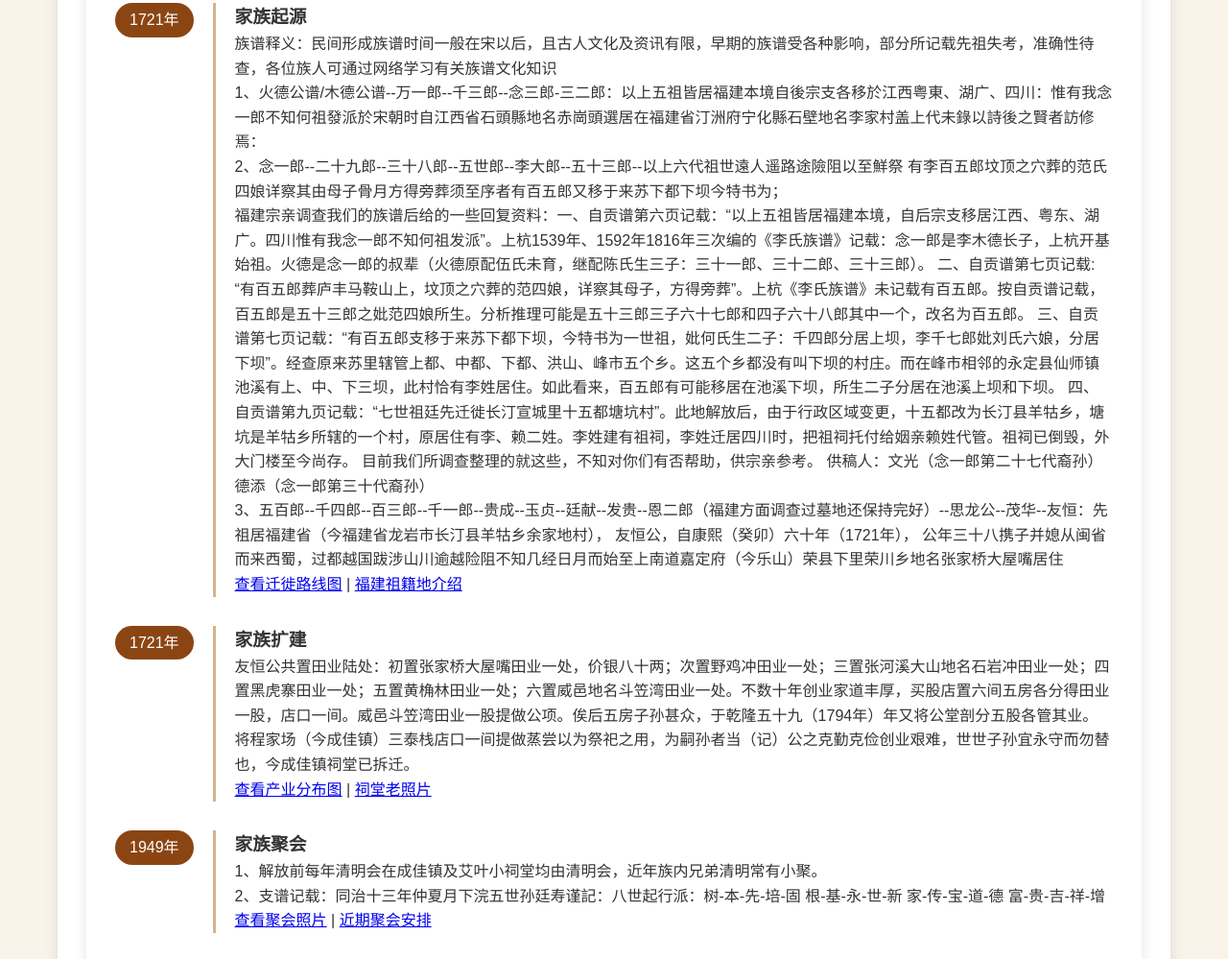
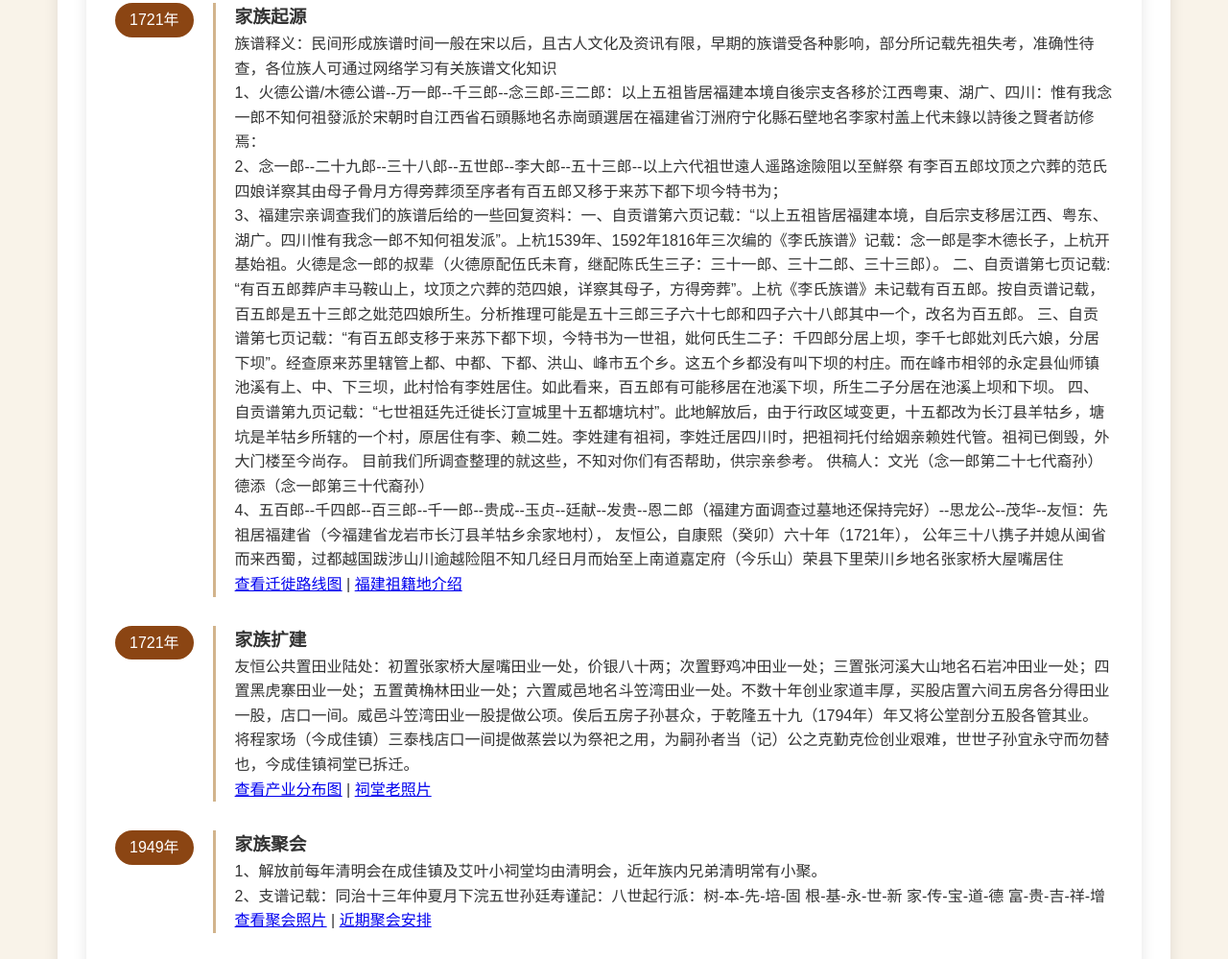
Before and after one commit to lpl88888888/lpl88888888.github.io, a plain HTML site: page index.html in a window 1280 px wide. Shown: the part 1165-2164 px from the top of the page at 96% size. Drawn offline with Linux system fonts and the light colour scheme.

Commit message:
Update index.html

```diff
--- a/index.html
+++ b/index.html
@@ -637,13 +637,13 @@
                     <p>族谱释义：民间形成族谱时间一般在宋以后，且古人文化及资讯有限，早期的族谱受各种影响，部分所记载先祖失考，准确性待查，各位族人可通过网络学习有关族谱文化知识  <p>
                     <p>1、火德公谱/木德公谱--万一郎--千三郎--念三郎-三二郎：以上五祖皆居福建本境自後宗支各移於江西粤東、湖广、四川：惟有我念一郎不知何祖發派於宋朝时自江西省石頭縣地名赤崗頭選居在福建省汀洲府宁化縣石壁地名李家村盖上代未錄以詩後之賢者訪修焉：<p>
                      <p>2、念一郎--二十九郎--三十八郎--五世郎--李大郎--五十三郎--以上六代祖世遠人遥路途險阻以至鮮祭 有李百五郎坟顶之穴葬的范氏四娘详察其由母子骨月方得旁葬须至序者有百五郎又移于来苏下都下坝今特书为；<p>
-                   <p>  福建宗亲调查我们的族谱后给的一些回复资料：一、自贡谱第六页记载：“以上五祖皆居福建本境，自后宗支移居江西、粤东、湖广。四川惟有我念一郎不知何祖发派”。上杭1539年、1592年1816年三次编的《李氏族谱》记载：念一郎是李木德长子，上杭开基始祖。火德是念一郎的叔辈（火德原配伍氏未育，继配陈氏生三子：三十一郎、三十二郎、三十三郎）。
+                     <p> 3、福建宗亲调查我们的族谱后给的一些回复资料：一、自贡谱第六页记载：“以上五祖皆居福建本境，自后宗支移居江西、粤东、湖广。四川惟有我念一郎不知何祖发派”。上杭1539年、1592年1816年三次编的《李氏族谱》记载：念一郎是李木德长子，上杭开基始祖。火德是念一郎的叔辈（火德原配伍氏未育，继配陈氏生三子：三十一郎、三十二郎、三十三郎）。
 二、自贡谱第七页记载:“有百五郎葬庐丰马鞍山上，坟顶之穴葬的范四娘，详察其母子，方得旁葬”。上杭《李氏族谱》未记载有百五郎。按自贡谱记载，百五郎是五十三郎之妣范四娘所生。分析推理可能是五十三郎三子六十七郎和四子六十八郎其中一个，改名为百五郎。
 三、自贡谱第七页记载：“有百五郎支移于来苏下都下坝，今特书为一世祖，妣何氏生二子：千四郎分居上坝，李千七郎妣刘氏六娘，分居下坝”。经查原来苏里辖管上都、中都、下都、洪山、峰市五个乡。这五个乡都没有叫下坝的村庄。而在峰市相邻的永定县仙师镇池溪有上、中、下三坝，此村恰有李姓居住。如此看来，百五郎有可能移居在池溪下坝，所生二子分居在池溪上坝和下坝。
 四、自贡谱第九页记载：“七世祖廷先迁徙长汀宣城里十五都塘坑村”。此地解放后，由于行政区域变更，十五都改为长汀县羊牯乡，塘坑是羊牯乡所辖的一个村，原居住有李、赖二姓。李姓建有祖祠，李姓迁居四川时，把祖祠托付给姻亲赖姓代管。祖祠已倒毁，外大门楼至今尚存。
 目前我们所调查整理的就这些，不知对你们有否帮助，供宗亲参考。
 供稿人：文光（念一郎第二十七代裔孙） 德添（念一郎第三十代裔孙）<p>
-                     <p>3、五百郎--千四郎--百三郎--千一郎--贵成--玉贞--廷献--发贵--恩二郎（福建方面调查过墓地还保持完好）--思龙公--茂华--友恒：先祖居福建省（今福建省龙岩市长汀县羊牯乡余家地村）， 友恒公，自康熙（癸卯）六十年（1721年）， 公年三十八携子并媳从闽省而来西蜀，过都越国跋涉山川逾越险阻不知几经日月而始至上南道嘉定府（今乐山）荣县下里荣川乡地名张家桥大屋嘴居住</p>
+                     <p>4、五百郎--千四郎--百三郎--千一郎--贵成--玉贞--廷献--发贵--恩二郎（福建方面调查过墓地还保持完好）--思龙公--茂华--友恒：先祖居福建省（今福建省龙岩市长汀县羊牯乡余家地村）， 友恒公，自康熙（癸卯）六十年（1721年）， 公年三十八携子并媳从闽省而来西蜀，过都越国跋涉山川逾越险阻不知几经日月而始至上南道嘉定府（今乐山）荣县下里荣川乡地名张家桥大屋嘴居住</p>
                     <p><a href="migration-map.html" target="_blank">查看迁徙路线图</a> | <a href="original-hometown.html" target="_blank">福建祖籍地介绍</a></p>
                 </div>
             </div>
```
